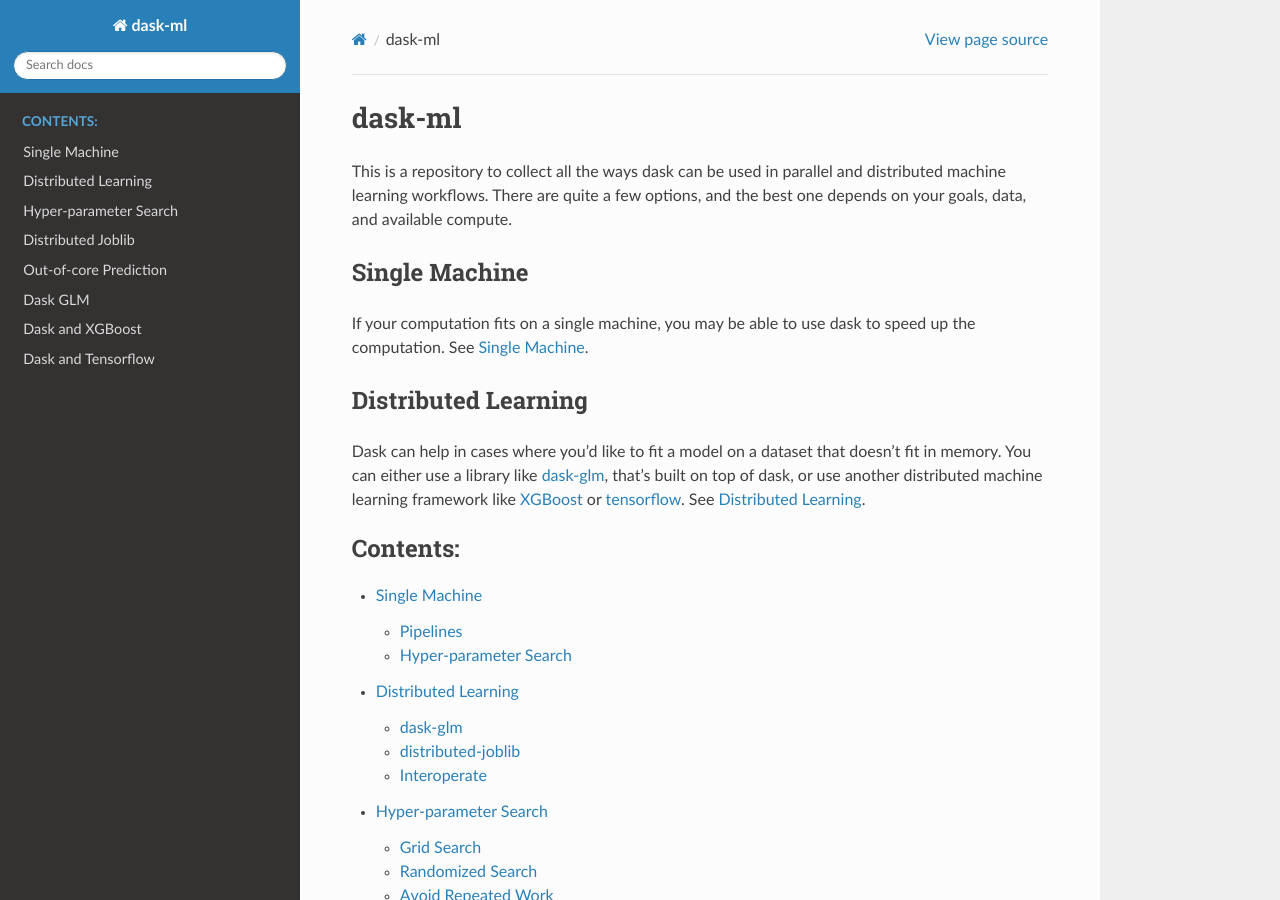
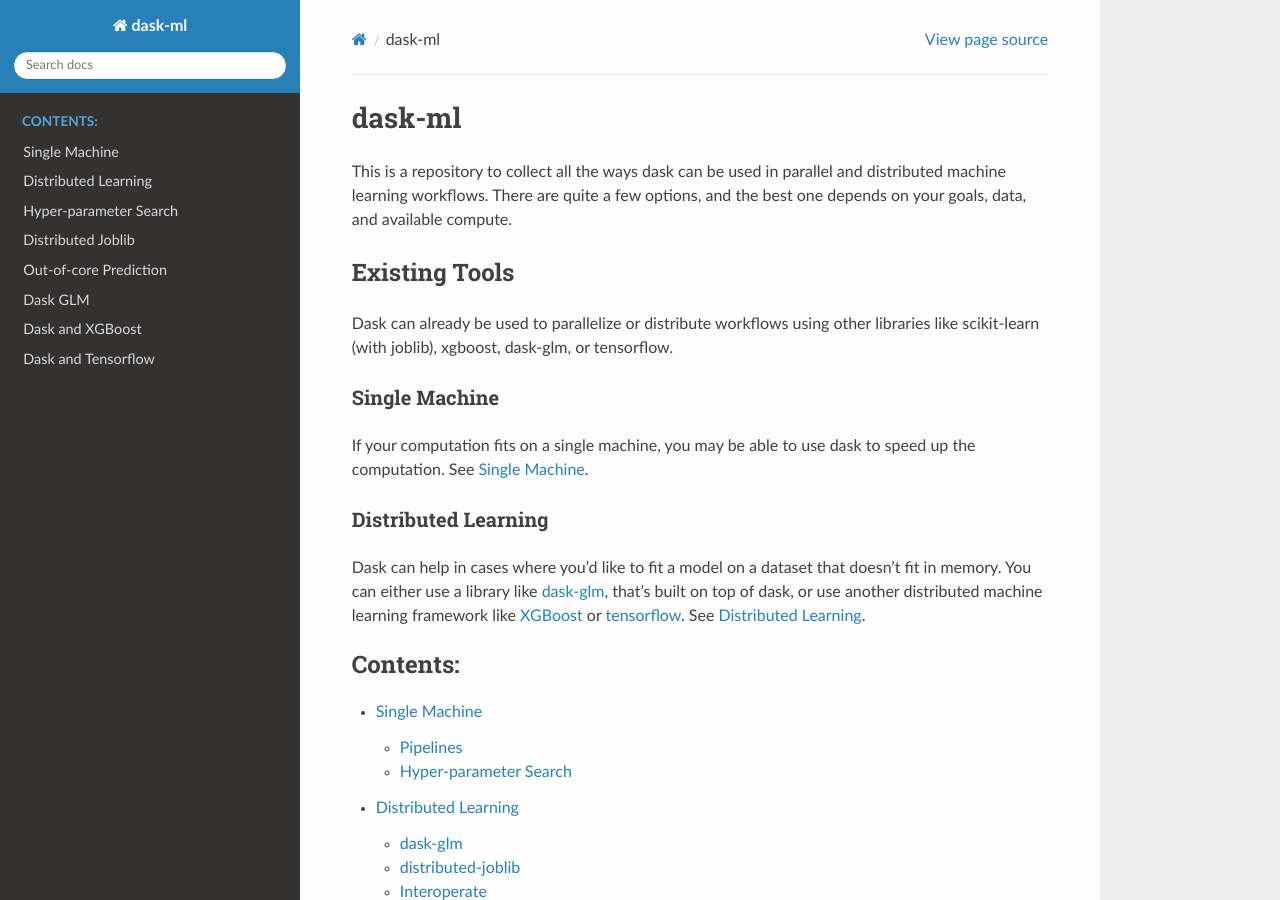
Before and after one commit to dask/dask-ml, a Sphinx documentation site: the page built from docs/source/index.rst, in a window 1280 px wide and 900 px high. Built offline with Sphinx 7.4.7 and the Read the Docs theme 2.0.0, drawn with Linux system fonts in a browser that asks for light colours.

Commit message:
DOC: Changed heading levels

```diff
--- a/docs/source/index.rst
+++ b/docs/source/index.rst
@@ -8,14 +8,20 @@
 distributed machine learning workflows. There are quite a few options, and the
 best one depends on your goals, data, and available compute.
 
+Existing Tools
+--------------
+
+Dask can already be used to parallelize or distribute workflows using other
+libraries like scikit-learn (with joblib), xgboost, dask-glm, or tensorflow.
+
 Single Machine
---------------
+^^^^^^^^^^^^^^
 
 If your computation fits on a single machine, you may be able to use dask to
 speed up the computation. See :ref:`single-machine`.
 
 Distributed Learning
---------------------
+^^^^^^^^^^^^^^^^^^^^
 
 Dask can help in cases where you'd like to fit a model on a dataset that doesn't
 fit in memory. You can either use a library like `dask-glm`_, that's built on top
```
